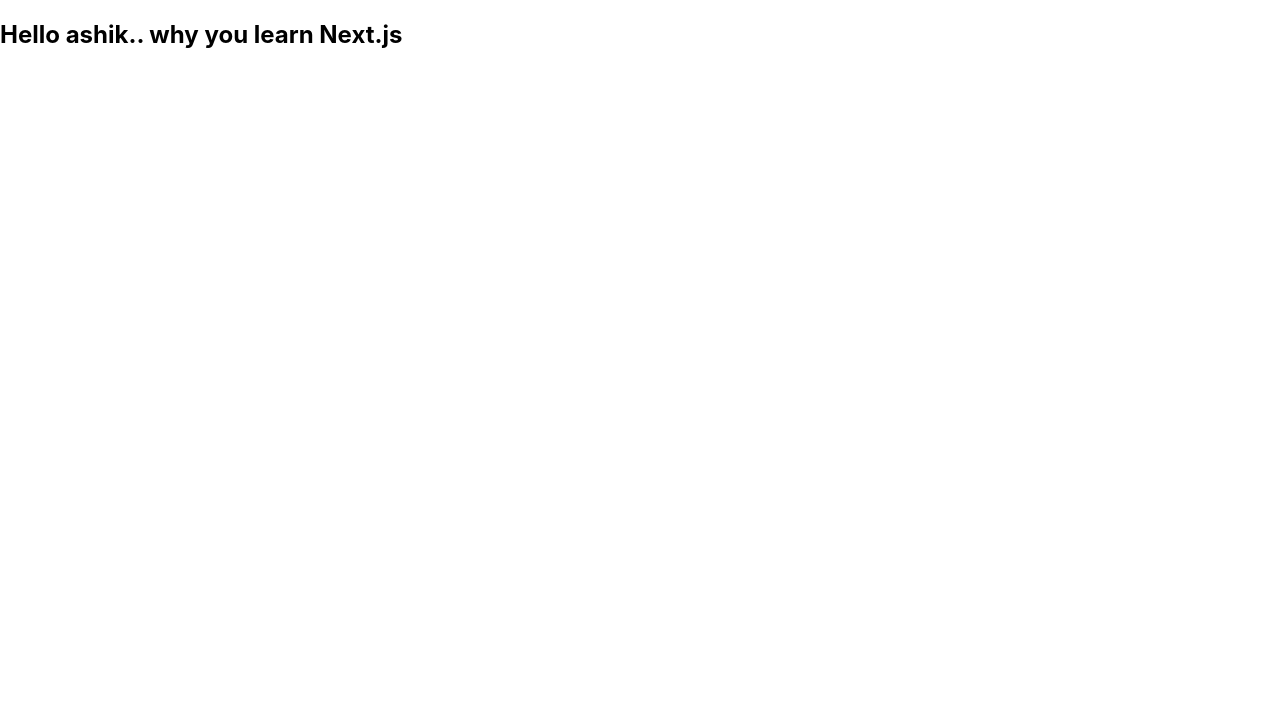
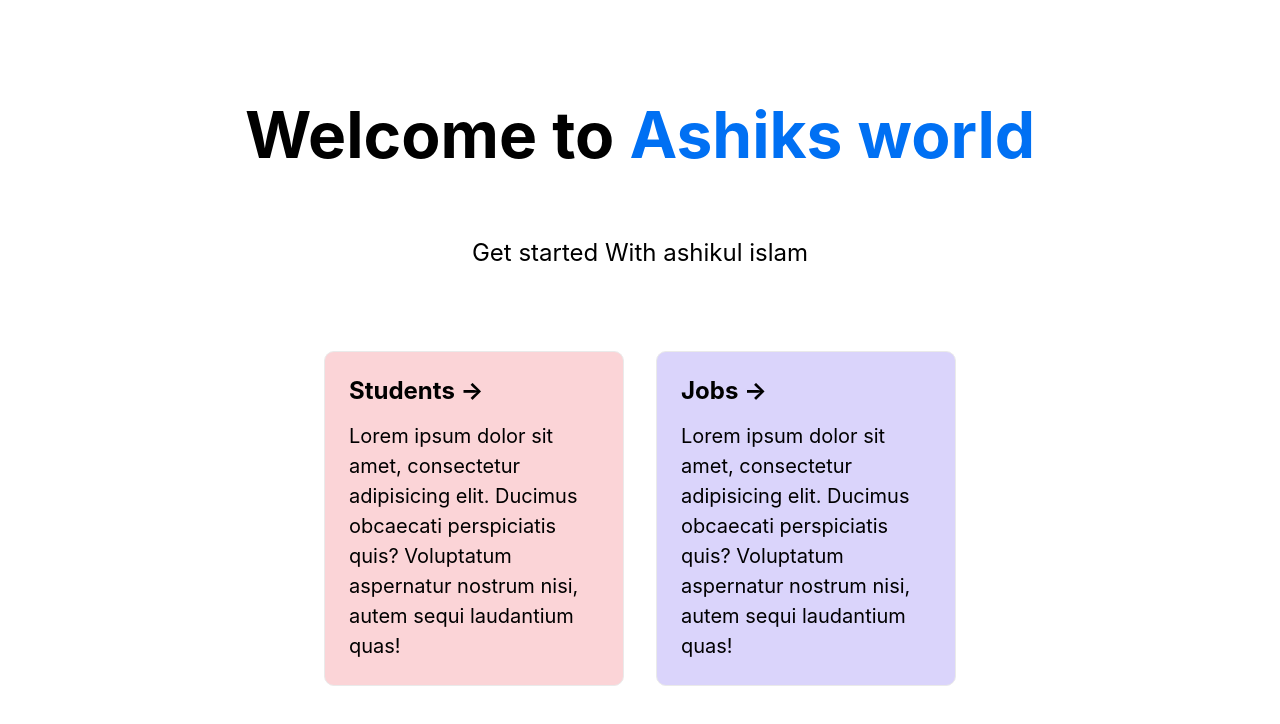
Before and after one commit to ifty03/next.js-first-project, a Next.js app: page /about in a window 1280 px wide. Shown: the top 724 px of the page. Built offline with nearby package versions, Linux system fonts and the light colour scheme.

Commit message:
write module.css with next.js

```diff
--- a/pages/about.js
+++ b/pages/about.js
@@ -1,9 +1,42 @@
 import React from "react";
+import styles from "../styles/about.module.css";
 
 const About = () => {
   return (
-    <div>
-      <h2>Hello ashik.. why you learn Next.js</h2>
+    <div className={styles.container}>
+      <main className={styles.main}>
+        <h1 className={styles.title}>
+          Welcome to <a href="https://nextjs.org">Ashiks world</a>
+        </h1>
+
+        <p className={styles.description}>Get started With ashikul islam </p>
+
+        <div className={styles.grid}>
+          <a
+            href="https://nextjs.org/docs"
+            className={`${styles.card} ${styles.bgr}`}
+          >
+            <h2>Students &rarr;</h2>
+            <p>
+              Lorem ipsum dolor sit amet, consectetur adipisicing elit. Ducimus
+              obcaecati perspiciatis quis? Voluptatum aspernatur nostrum nisi,
+              autem sequi laudantium quas!
+            </p>
+          </a>
+
+          <a
+            href="https://nextjs.org/learn"
+            className={`${styles.card} ${styles.bgb}`}
+          >
+            <h2>Jobs &rarr;</h2>
+            <p>
+              Lorem ipsum dolor sit amet, consectetur adipisicing elit. Ducimus
+              obcaecati perspiciatis quis? Voluptatum aspernatur nostrum nisi,
+              autem sequi laudantium quas!
+            </p>
+          </a>
+        </div>
+      </main>
     </div>
   );
 };
--- /dev/null
+++ b/styles/about.module.css
@@ -0,0 +1,136 @@
+.container {
+    padding: 0 2rem;
+  }
+
+  .main {
+    min-height: 100vh;
+    padding: 4rem 0;
+    flex: 1;
+    display: flex;
+    flex-direction: column;
+    justify-content: center;
+    align-items: center;
+  }
+
+  .footer {
+    display: flex;
+    flex: 1;
+    padding: 2rem 0;
+    border-top: 1px solid #eaeaea;
+    justify-content: center;
+    align-items: center;
+  }
+
+  .footer a {
+    display: flex;
+    justify-content: center;
+    align-items: center;
+    flex-grow: 1;
+  }
+
+  .title a {
+    color: #0070f3;
+    text-decoration: none;
+  }
+
+  .title a:hover,
+  .title a:focus,
+  .title a:active {
+    text-decoration: underline;
+  }
+
+  .title {
+    margin: 0;
+    line-height: 1.15;
+    font-size: 4rem;
+  }
+
+  .title,
+  .description {
+    text-align: center;
+  }
+
+  .description {
+    margin: 4rem 0;
+    line-height: 1.5;
+    font-size: 1.5rem;
+  }
+
+  .code {
+    background: #fafafa;
+    border-radius: 5px;
+    padding: 0.75rem;
+    font-size: 1.1rem;
+    font-family: Menlo, Monaco, Lucida Console, Liberation Mono, DejaVu Sans Mono,
+      Bitstream Vera Sans Mono, Courier New, monospace;
+  }
+
+  .grid {
+    display: flex;
+    align-items: center;
+    justify-content: center;
+    flex-wrap: wrap;
+    max-width: 800px;
+  }
+
+  .card {
+    margin: 1rem;
+    padding: 1.5rem;
+    text-align: left;
+    color: inherit;
+    text-decoration: none;
+    border: 1px solid #eaeaea;
+    border-radius: 10px;
+    transition: color 0.15s ease, border-color 0.15s ease;
+    max-width: 300px;
+  }
+
+  .card:hover,
+  .card:focus,
+  .card:active {
+    color: #0070f3;
+    border-color: #0070f3;
+  }
+
+  .card h2 {
+    margin: 0 0 1rem 0;
+    font-size: 1.5rem;
+  }
+
+  .card p {
+    margin: 0;
+    font-size: 1.25rem;
+    line-height: 1.5;
+  }
+
+  .bgr{
+    background-color: #fbd4d7;
+  }
+  .bgb{
+    background-color: #dad4fb;
+  }
+
+  .logo {
+    height: 1em;
+    margin-left: 0.5rem;
+  }
+
+  @media (max-width: 600px) {
+    .grid {
+      width: 100%;
+      flex-direction: column;
+    }
+  }
+
+  @media (prefers-color-scheme: dark) {
+    .card,
+    .footer {
+      border-color: #222;
+    }
+    .code {
+      background: #111;
+    }
+    .logo img {
+      filter: invert(1);
+    }
+  }
```
